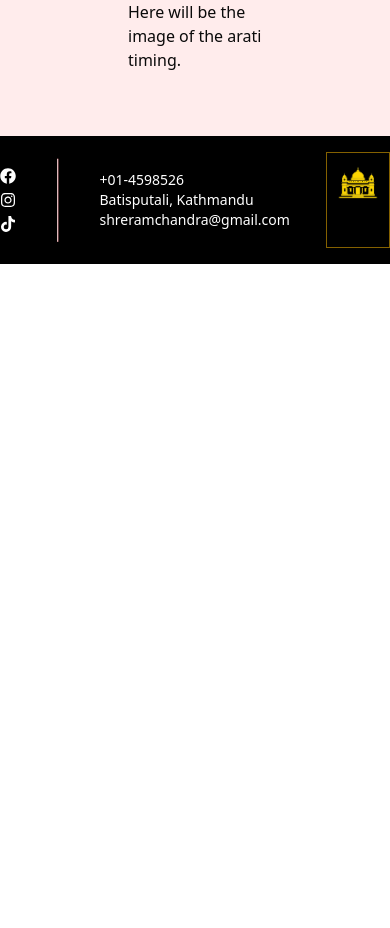
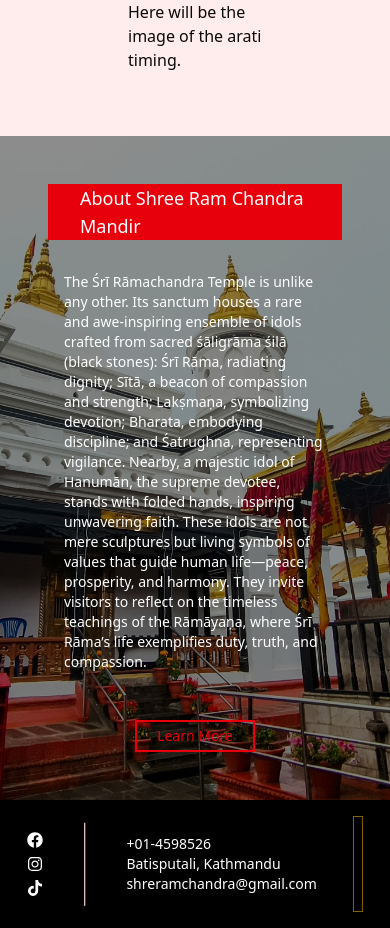
Before and after one commit to tufanrai/ram_temple_client, a Next.js app: page / in a window 390 px wide. Shown: the part 820-1748 px from the top of the page. Before the commit the page ends 1084 px from the top, so only its background shows below. Built offline with nearby package versions, Linux system fonts and the light colour scheme.

Commit message:
Updated the hero page

```diff
--- a/src/components/Footer/FooterPage.tsx
+++ b/src/components/Footer/FooterPage.tsx
@@ -6,7 +6,7 @@ import Logo from "@/public/Logo.png";
 
 const FooterPage = () => {
   return (
-    <div className=" w-full h-32 flex items-center justify-center overflow-hidden sm:px-32 sm:py-8 bg-black">
+    <div className=" w-full h-32 flex items-center justify-center overflow-hidden px-8 sm:px-32 sm:py-8 bg-black">
       <div className="max-w-[1280px] w-full flex items-center justify-center">
         <div className="flex flex-col items-end justify-center text-white gap-2">
           <FaFacebook className="hover:text-blue-500 cursor-pointer ease duration-300" />
--- /dev/null
+++ b/src/components/Hero component/ThirdSectionPage.tsx
@@ -0,0 +1,39 @@
+import React from "react";
+import TempleLook from "@/public/TempleLook.jpg";
+import { AboutRamTemple } from "@/src/contents/StaticContents";
+import Link from "next/link";
+
+const ThirdSectionPage = () => {
+  return (
+    <div className="w-full">
+      <div
+        style={{
+          backgroundImage: `url('${TempleLook.src}')`,
+          backgroundPosition: "center",
+          backgroundSize: "cover",
+          backgroundRepeat: "no-repeat",
+        }}
+        className="w-full"
+      >
+        <div className="bg-black/45 sm:bg-linear-to-r sm:from-black/45 sm:to-white/0 w-full">
+          <div className="max-w-280 w-full p-12 flex flex-col items-center justify-center">
+            <h1 className="w-full bg-red-600 text-white text-lg font-medium px-8 sm:ml-8">
+              {" "}
+              {AboutRamTemple.at(0)?.title}
+            </h1>
+            <p className="w-full font-light sm:text-md text-sm text-white p-4 mt-4">
+              {AboutRamTemple.at(0)?.paragraphs.at(0)}
+            </p>
+            <Link href="/about/about-temple">
+              <button className="font-medium sm:w-100 w-full text-red-600 hover:text-white sm:text-md text-sm border-2 border-red-600 ease duration-300 cursor-pointer hover:bg-red-600 hover:shadow-red-800 px-5 py-1 mt-8 ">
+                Learn More
+              </button>
+            </Link>
+          </div>
+        </div>
+      </div>
+    </div>
+  );
+};
+
+export default ThirdSectionPage;
--- a/src/components/HeroPage/HeroPage.tsx
+++ b/src/components/HeroPage/HeroPage.tsx
@@ -5,15 +5,17 @@ import img1 from "@/public/shreeRamChandrarBanner.jpg";
 import img2 from "@/public/TempleLook.jpg";
 import img4 from "@/public/DeviteesOfShreeRam.jpg";
 import img3 from "@/public/ShreeRamDevotee2.jpg";
+import ThirdSectionPage from "../Hero component/ThirdSectionPage";
 
 const HeroPage = () => {
   const slides = [img1.src, img2.src, img3.src, img4.src];
   return (
-    <div className="max-w-[1820px] w-full flex flex-col items-center justify-start">
+    <div className="max-w-[1820px] w-full flex flex-col items-center justify-start overflow-x-hidden overflow-y-auto">
       <div className="w-full max-h-80 sm:max-h-screen overflow-hidden">
         <Carousel autoSlide slides={slides} />
       </div>
       <SecondSectionPage />
+      <ThirdSectionPage />
     </div>
   );
 };
--- a/src/components/about/aboutTemple/AboutTemple.tsx
+++ b/src/components/about/aboutTemple/AboutTemple.tsx
@@ -13,16 +13,16 @@ const AboutTemple = () => {
       }}
       className="w-full h-screen flex items-center justify-center overflow-hidden"
     >
-      <div className="w-full h-screen bg-black/45 sm:bg-linear-to-r sm:from-black/75 sm:to-white/0">
+      <div className="w-full h-screen overflow-y-auto bg-black/45 sm:bg-linear-to-r sm:from-black/75 sm:to-white/0">
         {AboutRamTemple.map((value, index) => (
-          <div key={index}>
+          <div key={index} className="mb-8">
             <h1 className="w-full px-8 py-2 font-bold text-lg mt-16 bg-red-600 text-white max-w-280 sm:ml-8 sm:px-16">
               {value.title}
             </h1>
-            <div className="w-full h-screen max-w-150 mt-4 sm:mt-8 sm:max-w-240 px-12 sm:px-16">
-              {value.paragraphs.map((paragraph, index) => (
+            <div className="w-full max-w-150 mt-4 sm:mt-8 sm:max-w-240 px-12 sm:px-16">
+              {value?.paragraphs.map((paragraph, key) => (
                 <p
-                  key={index}
+                  key={key}
                   className="font-medium text-sm/5 sm:text-md/5 text-white/75 sm:text-white py-2"
                 >
                   {paragraph}
@@ -37,3 +37,14 @@ const AboutTemple = () => {
 };
 
 export default AboutTemple;
+
+{
+  /* <h1 >
+              {value.title}
+            </h1>
+            <div >
+              {value.paragraphs.map((paragraph, index) => (
+
+              ))}
+            </div> */
+}
```
